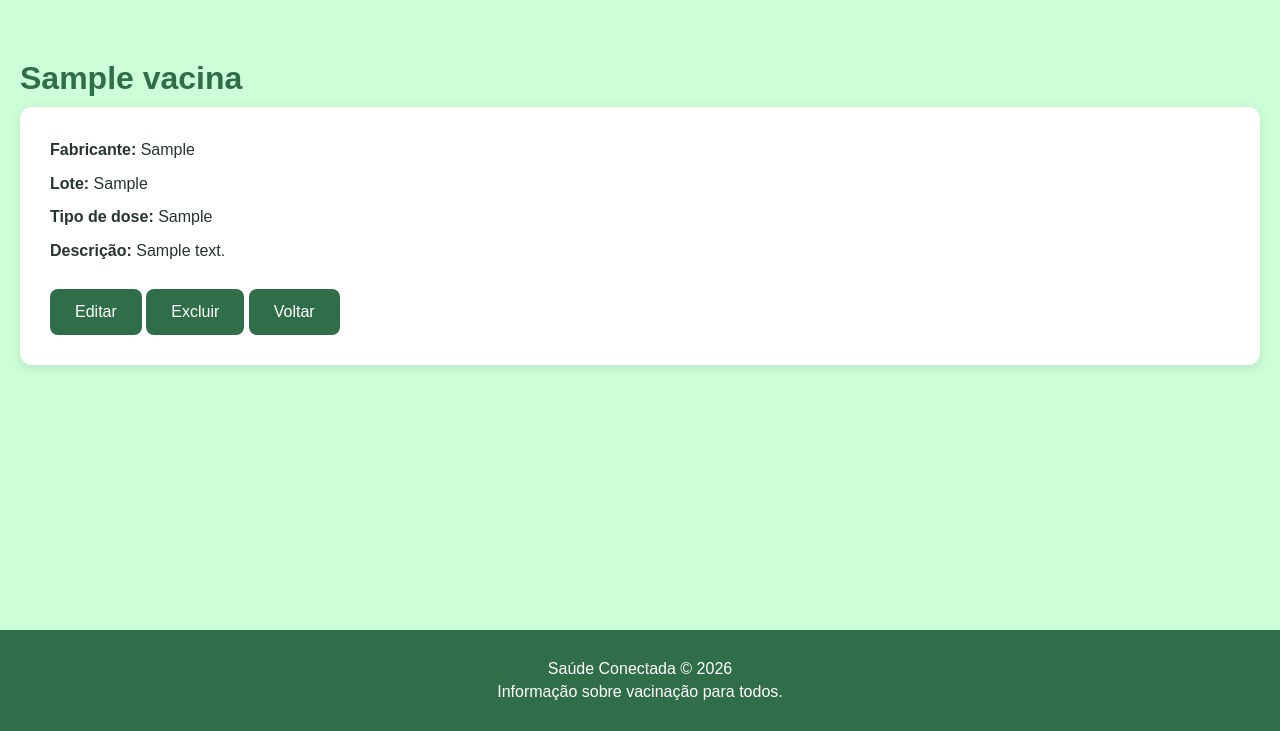
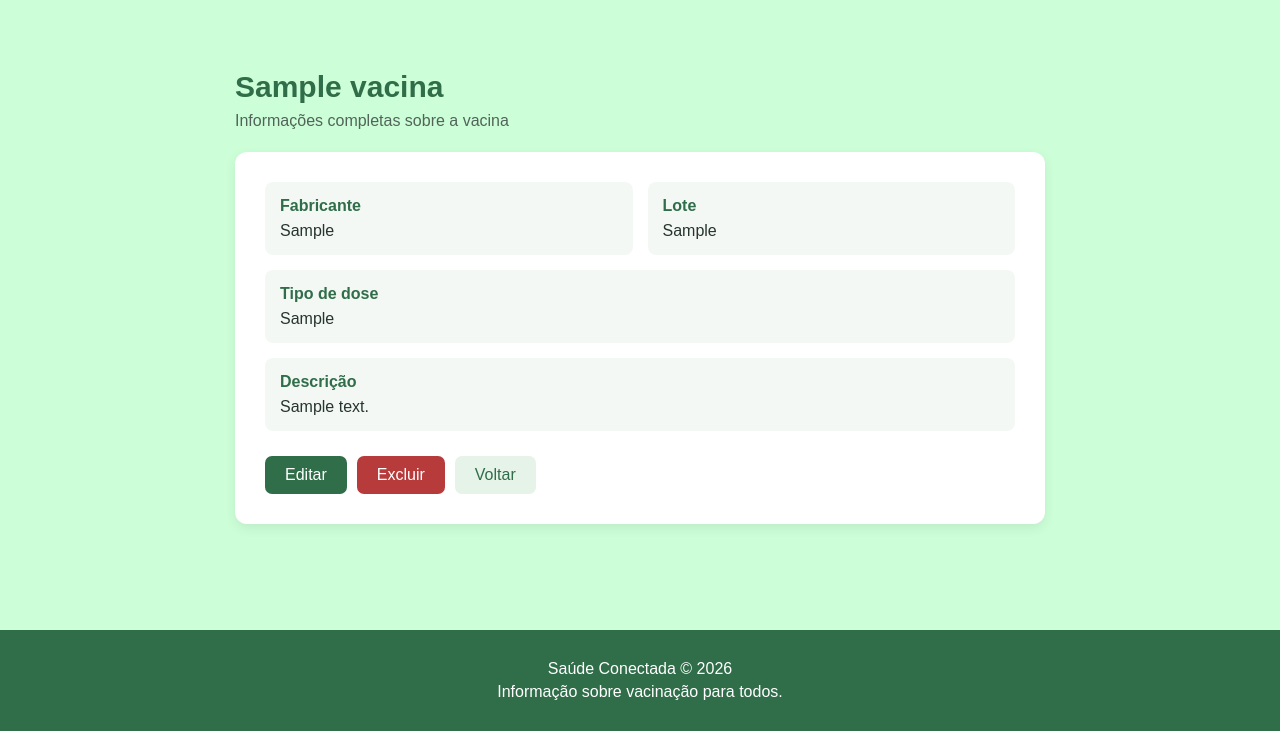
Before and after one commit to thaylavitoriafonseca-svg/saudeConect, a Django app: page /vacinas/1/ in a window 1280 px wide. Shown: the part 69-800 px from the top of the page. Run offline with Django 5.2, Linux system fonts and the light colour scheme; tables that the repository leaves empty hold one stand-in row (values such as "Sample post").

Commit message:
aula 26-10

```diff
--- a/vacinas/templates/vacinas/vacina_detail.html
+++ b/vacinas/templates/vacinas/vacina_detail.html
@@ -1,3 +1,4 @@
+
 {% extends 'base.html' %}
 
 {% block title %}
@@ -6,50 +7,159 @@
 
 {% block content %}
 
-<section class="pagina">
+<section class="detalhes-vacina">
 
-    <h1>
-        {{ vacina.nome }}
-    </h1>
+    <h1>{{ vacina.nome }}</h1>
+    <p class="subtitulo-vacina">
+        Informações completas sobre a vacina
+    </p>
 
-    <div class="card">
+    <div class="card-detalhes">
 
-        <p>
-            <strong>Fabricante:</strong>
-            {{ vacina.fabricante }}
-        </p>
+        <div class="info-vacina">
 
-        <p>
-            <strong>Lote:</strong>
-            {{ vacina.lote }}
-        </p>
+            <div class="info-item">
+                <strong>Fabricante</strong>
+                {{ vacina.fabricante|default:"Não informado" }}
+            </div>
 
-        <p>
-            <strong>Tipo de dose:</strong>
-            {{ vacina.tipo_dose }}
-        </p>
+            <div class="info-item">
+                <strong>Lote</strong>
+                {{ vacina.lote|default:"Não informado" }}
+            </div>
 
-        <p>
-            <strong>Descrição:</strong>
-            {{ vacina.descricao }}
-        </p>
+            <div class="info-item">
+                <strong>Tipo de dose</strong>
+                {{ vacina.tipo_dose|default:"Não informado" }}
+            </div>
 
-        <br>
+            <div class="info-item descricao-vacina">
+                <strong>Descrição</strong>
+                {{ vacina.descricao|default:"Nenhuma descrição cadastrada."|linebreaksbr }}
+            </div>
 
-        <a href="{% url 'vacinas:vacina_update' vacina.pk %}" class="botao">
-            Editar
-        </a>
+        </div>
 
-        <a href="{% url 'vacinas:vacina_delete' vacina.pk %}" class="botao">
-            Excluir
-        </a>
+        <div class="acoes-vacina">
 
-        <a href="{% url 'vacinas:vacinas' %}" class="botao">
-            Voltar
-        </a>
+            <a href="{% url 'vacinas:vacina_update' vacina.pk %}">
+                Editar
+            </a>
+
+            <a href="{% url 'vacinas:vacina_delete' vacina.pk %}" class="excluir">
+                Excluir
+            </a>
+
+            <a href="{% url 'vacinas:vacinas' %}" class="voltar">
+                Voltar
+            </a>
+
+        </div>
 
     </div>
 
 </section>
 
+<style>
+    .detalhes-vacina {
+        max-width: 850px;
+        margin: 30px auto;
+        padding: 0 20px;
+    }
+
+    .detalhes-vacina h1 {
+        color: #306d49;
+        font-size: 30px;
+        margin-bottom: 8px;
+    }
+
+    .subtitulo-vacina {
+        color: #52645a;
+        margin-bottom: 22px;
+    }
+
+    .card-detalhes {
+        background: white;
+        padding: 30px;
+        border-radius: 12px;
+        box-shadow: 0 4px 12px #00000014;
+    }
+
+    .info-vacina {
+        display: grid;
+        grid-template-columns: 1fr 1fr;
+        gap: 15px;
+    }
+
+    .info-item {
+        background: #f4f8f5;
+        padding: 15px;
+        border-radius: 8px;
+        overflow-wrap: anywhere;
+    }
+
+    .info-item strong {
+        display: block;
+        color: #306d49;
+        margin-bottom: 7px;
+    }
+
+    .descricao-vacina,
+    .info-item:nth-child(3) {
+        grid-column: 1 / -1;
+    }
+
+    .acoes-vacina {
+        display: flex;
+        flex-wrap: wrap;
+        gap: 10px;
+        margin-top: 25px;
+    }
+
+    .acoes-vacina a {
+        padding: 10px 20px;
+        border-radius: 7px;
+        text-decoration: none;
+        text-align: center;
+        color: white;
+        background: #306d49;
+    }
+
+    .acoes-vacina a:hover {
+        opacity: .85;
+    }
+
+    .acoes-vacina .excluir {
+        background: #b83b3b;
+    }
+
+    .acoes-vacina .voltar {
+        background: #e5f3e9;
+        color: #306d49;
+    }
+
+    @media (max-width: 600px) {
+        .detalhes-vacina {
+            margin: 20px auto;
+            padding: 0 14px;
+        }
+
+        .detalhes-vacina h1 {
+            font-size: 25px;
+        }
+
+        .card-detalhes {
+            padding: 18px;
+        }
+
+        .info-vacina {
+            grid-template-columns: 1fr;
+        }
+
+        .acoes-vacina a {
+            flex: 1;
+        }
+    }
+</style>
+
 {% endblock %}
--- a/vacinas/templates/vacinas/vacinas.html
+++ b/vacinas/templates/vacinas/vacinas.html
@@ -24,7 +24,6 @@ Vacinas | Saúde Conectada
 
     </div>
 
-
 </section>
 
 {% endblock %}
```
Also changed, not shown: vacinas/templates/vacinas/vacina_list.html (+45 -33 lines).
